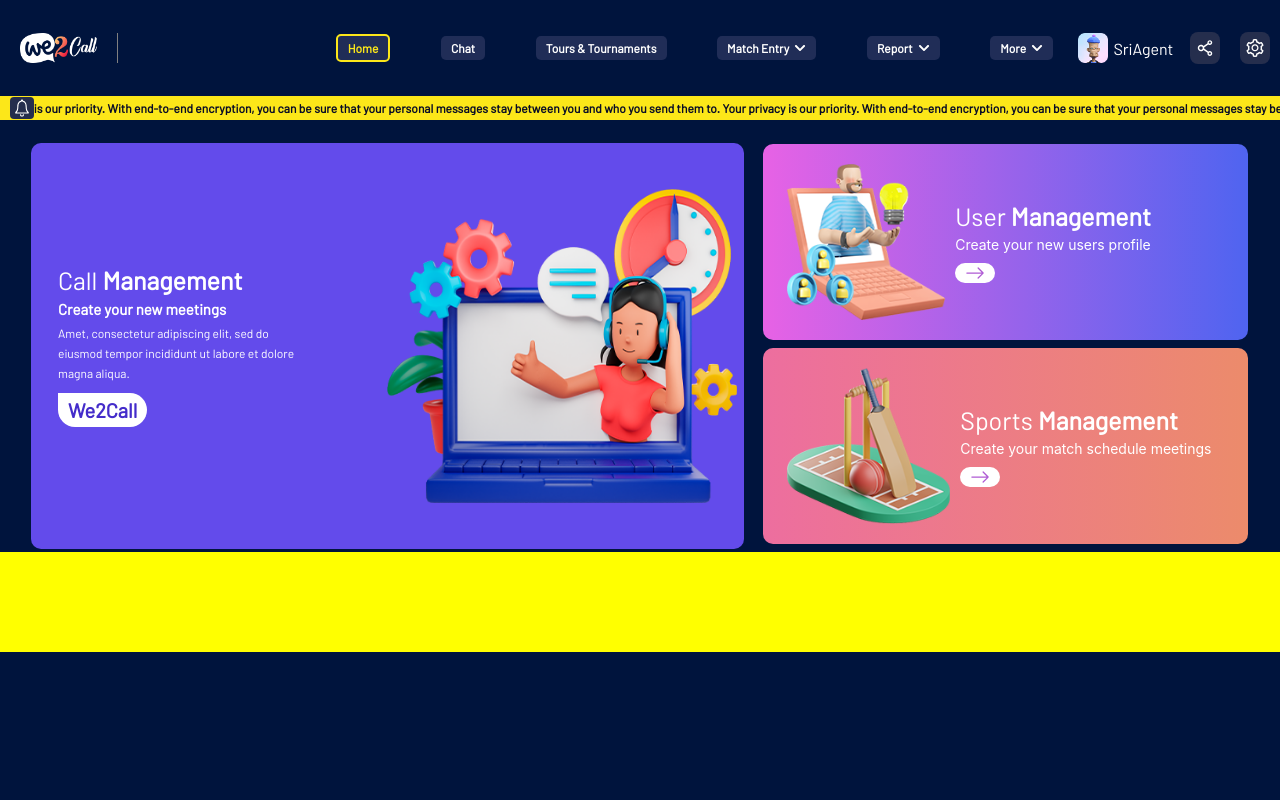
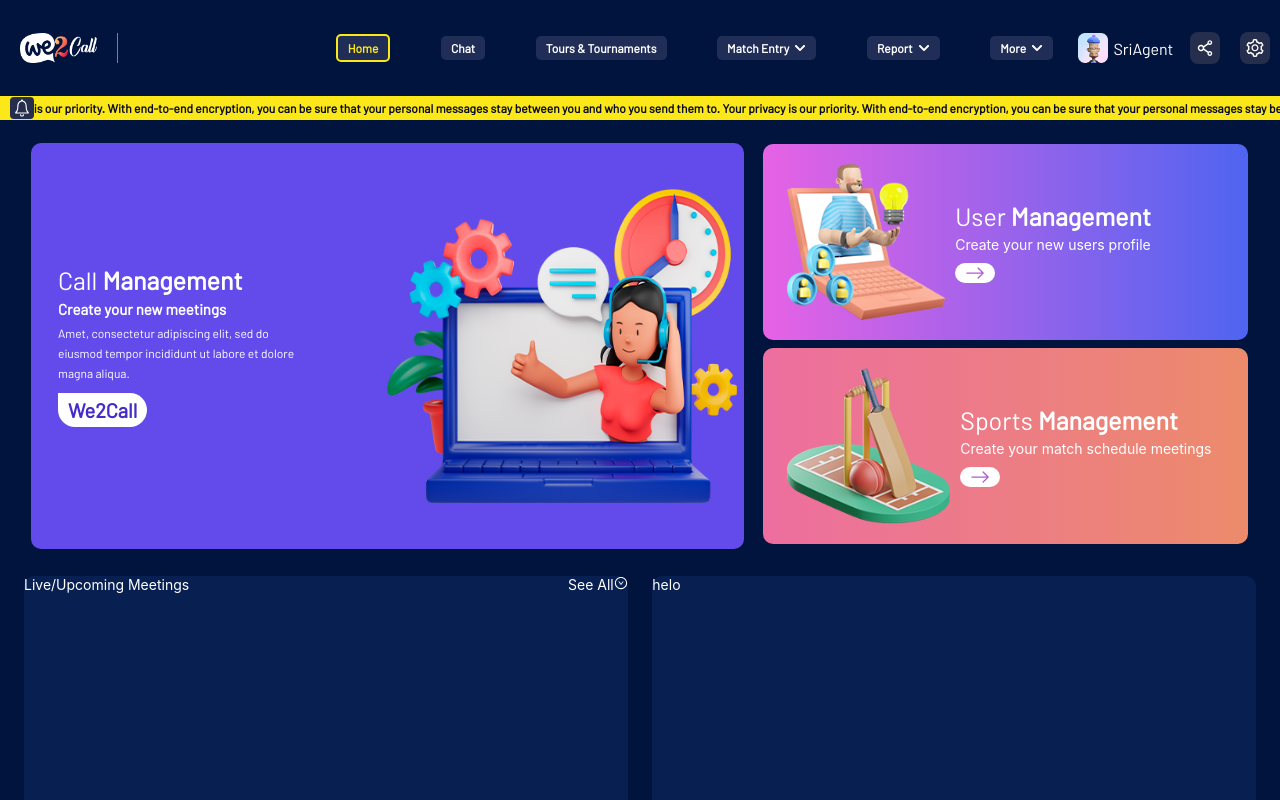
Before and after one commit to Texch999/we2-call-admin, a React (Create React App) app: page / in a window 1280 px wide. Built offline with nearby package versions, Linux system fonts and the light colour scheme.

Commit message:
added chages

```diff
--- a/src/App.css
+++ b/src/App.css
@@ -8,6 +8,7 @@
   font-family: "barlow-regular"; */
   font-family: "Barlow-Regular" !important;
 }
+
 ::-webkit-scrollbar {
   width: 5px;
   height: 5px;
--- a/src/App.js
+++ b/src/App.js
@@ -18,7 +18,7 @@
     <div className="main">
       <BrowserRouter>
         <Header />
-        <Routes>
+        <Routes className="mt-14vh">
           <Route path="/" element={<Homepage />} />
           <Route path="/matchentry" element={<MatchEntry />} />
           <Route path="/fancyentry" element={<FancyEntry />} />
--- a/src/components/common.css
+++ b/src/components/common.css
@@ -89,6 +89,9 @@
 .w-40 {
   width: 40% !important;
 }
+.w-49 {
+  width: 49% !important;
+}
 .w-50 {
   width: 50% !important;
 }
@@ -165,3 +168,6 @@
   font-weight: bold;
   font-family: "Barlow-Regular";
 }
+.mt-14vh {
+  margin-top: 14vh !important;
+}
--- a/src/components/styles.css
+++ b/src/components/styles.css
@@ -175,23 +175,24 @@
   line-height: 20px;
 }
 .button-w2c {
-  padding:5px 10px;
+  padding: 5px 10px;
   background: #ffffff;
   color: #442cca;
   font-size: 20px;
   width: fit-content;
-  font-weight:bold;
+  font-weight: bold;
   font-family: "Barlow-Regular" !important;
   border-radius: 0px 20px 20px 20px;
 }
-.call-img{
+.call-img {
   height: 80% !important;
 }
-.upcoming-main-container{
+.upcoming-main-container {
   height: 70vh !important;
+  margin: 1.5rem !important;
 }
-.upcoming-container{
-  background: yellow;
-  height: 100px !important;
-  /* margin: 10px; */
+.upcoming-container {
+  background: #082051;
+  height: 100% !important;
+  border-radius: 10px !important;
 }
--- a/src/pages/callpages/CallHistory.jsx
+++ b/src/pages/callpages/CallHistory.jsx
@@ -178,7 +178,7 @@
     setdeleteModal(true);
   };
   return (
-    <div className="we-2-call-homepage h-100vh">
+    <div className="we-2-call-homepage mt-14vh">
       <div className="main-div">
         <div className="meetings-container flex-column">
           <div className="font-30 fw-600 flex-start mb-20 p-10">
--- a/src/pages/home/UpcomingAndSummary.jsx
+++ b/src/pages/home/UpcomingAndSummary.jsx
@@ -1,11 +1,20 @@
 import { Col, Grid, Row } from "antd";
 import React from "react";
+import { AiOutlineDown, AiOutlineDownCircle } from "react-icons/ai";
 
 function UpcomingAndSummary() {
   return (
-    <Row gutter={[24, 24]} >
-      <Col className="upcoming-container" span={12}></Col>
-      <Col className="upcoming-container" span={12}></Col>
+    <Row className="upcoming-main-container flex-space-between">
+      <div className="w-49 upcoming-container">
+        <div className="w-100 flex-space-between ">
+          <div>Live/Upcoming Meetings</div>
+          <div>
+            See All
+            <AiOutlineDownCircle />
+          </div>
+        </div>
+      </div>
+      <div className="w-49 upcoming-container">helo</div>
     </Row>
   );
 }
```
